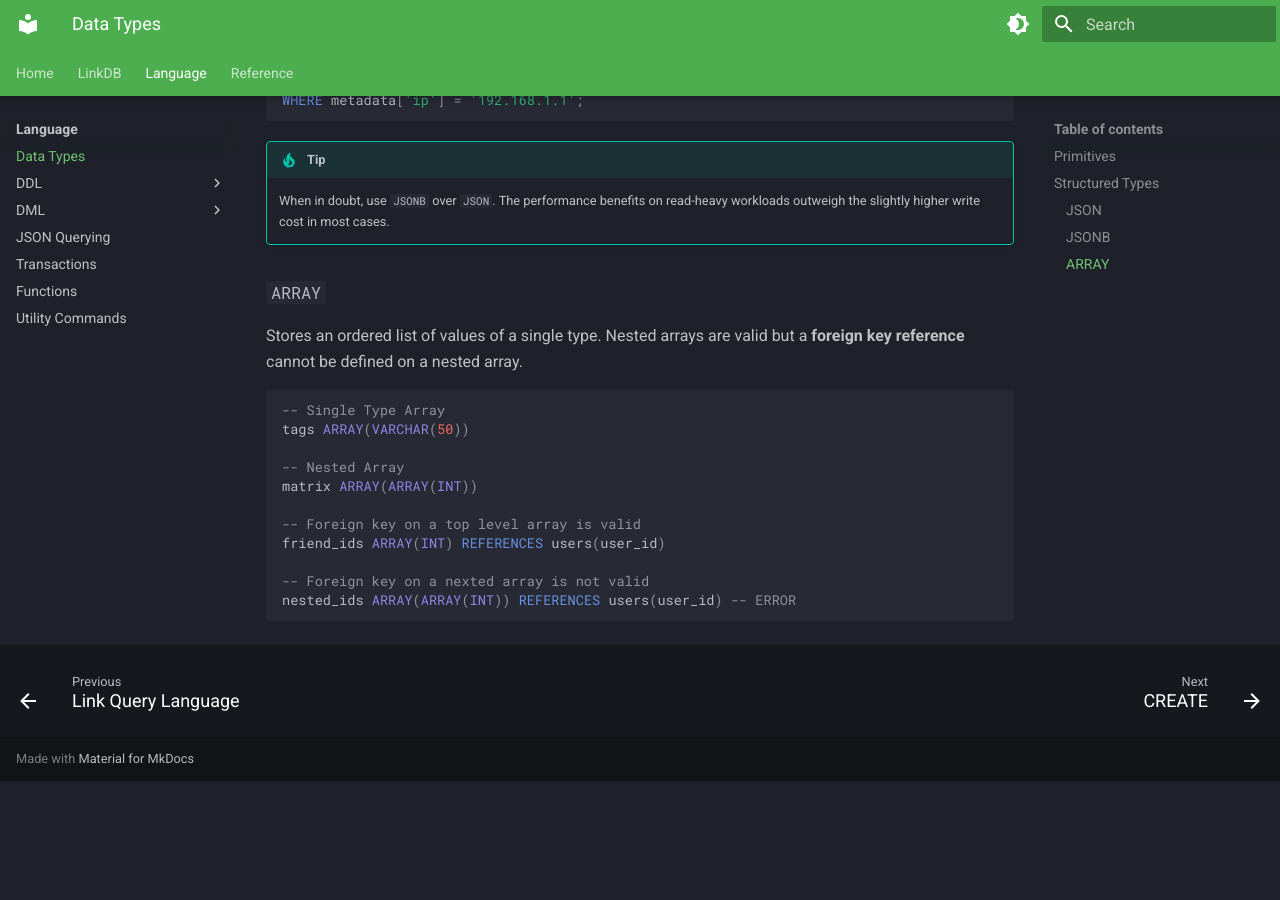
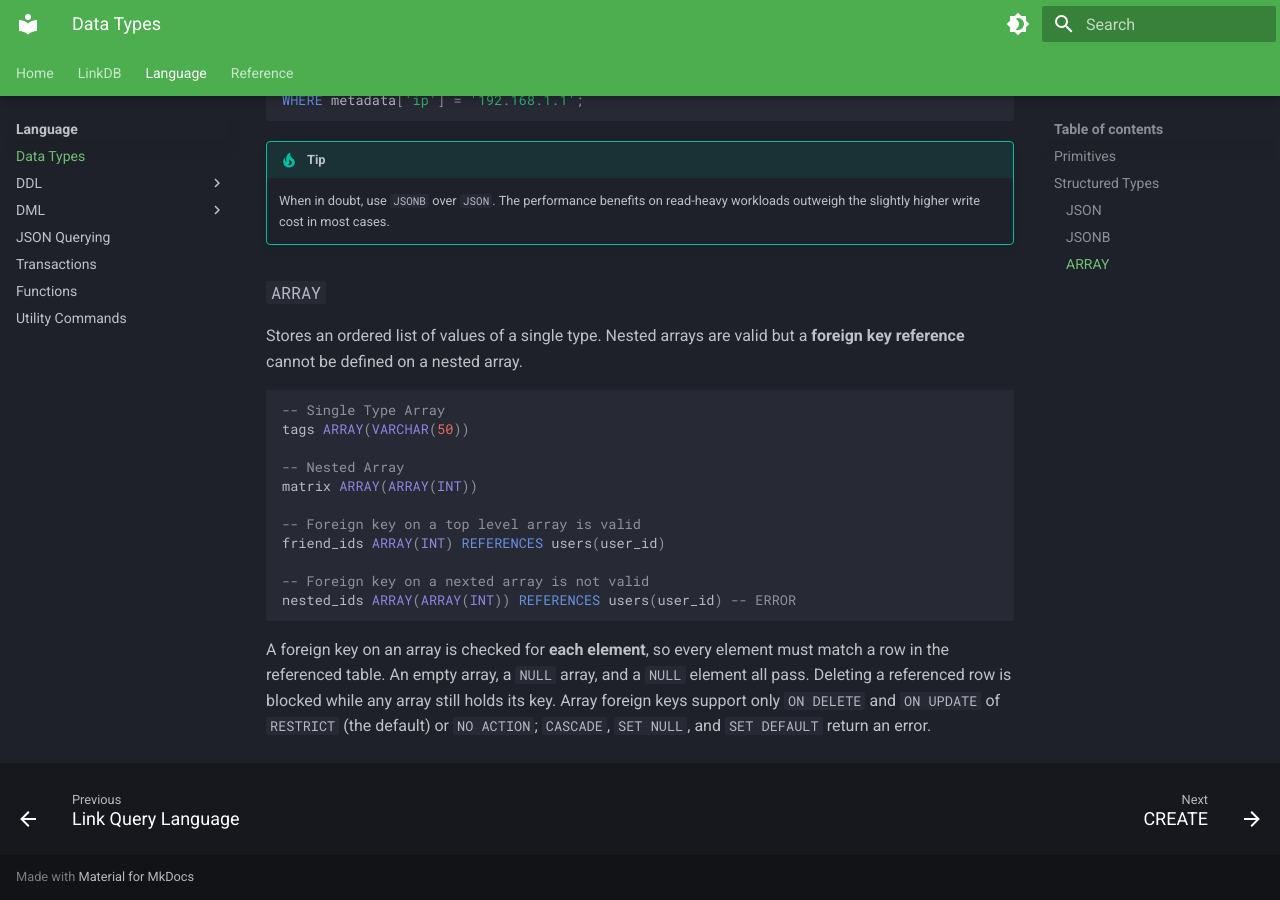
Before and after one commit to linkql/linkdb-docs, an MkDocs documentation site: the page built from docs/language/data_types.md, in a window 1280 px wide and 900 px high, scrolled down 2643 px. Built offline with MkDocs 1.6.1 and Material for MkDocs 9.7.7, drawn with Linux system fonts in a browser that asks for light colours; before the commit the page ends 3424 px from its top, so only the background shows below that.

Commit message:
document array foreign keys, UNPACK with JSON text, and CAST to JSON

````diff
--- a/docs/language/data_types.md
+++ b/docs/language/data_types.md
@@ -98,3 +98,9 @@ friend_ids ARRAY(INT) REFERENCES users(user_id)
 -- Foreign key on a nexted array is not valid
 nested_ids ARRAY(ARRAY(INT)) REFERENCES users(user_id) -- ERROR
 ```
+
+A foreign key on an array is checked for **each element**, so every element must match a
+row in the referenced table. An empty array, a `NULL` array, and a `NULL` element all pass.
+Deleting a referenced row is blocked while any array still holds its key. Array foreign
+keys support only `ON DELETE` and `ON UPDATE` of `RESTRICT` (the default) or `NO ACTION`;
+`CASCADE`, `SET NULL`, and `SET DEFAULT` return an error.
````
Also changed, not shown: docs/language/dml/insert.md (+3 -1 lines), docs/language/functions.md (+1 -0 lines), docs/language/json.md (+4 -0 lines), docs/linkdb/cli/index.md (+1 -1 lines).
